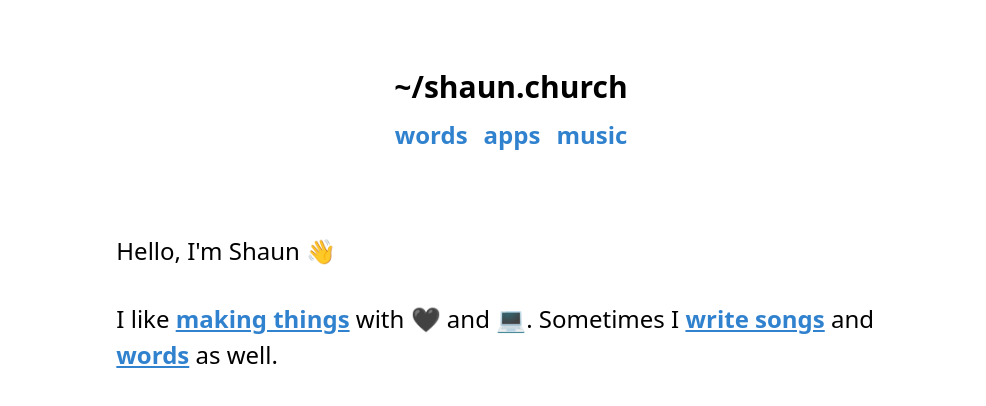
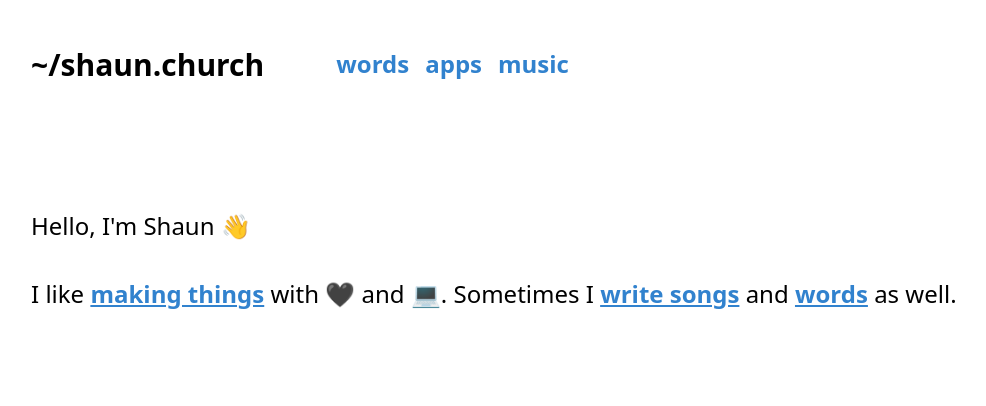
Before and after one commit to NorfolkDev/norfolkdevelopers-website, a Next.js app: page / in a window 1280 px wide. Shown: the top 406 px of the page, without its empty margins (129-1115 px from the left). Built offline with nearby package versions, Linux system fonts and the light colour scheme.

Commit message:
Adjust layout styles

```diff
--- a/src/components/layout/Layout.tsx
+++ b/src/components/layout/Layout.tsx
@@ -7,16 +7,21 @@ const navLinks = [
   { url: "/music", label: "music" }
 ];
 
-export default function Layout({ children }) {
+type Props = {
+  children: React.ReactNode;
+  location?: string;
+};
+
+export default function Layout({ children, location }: Props) {
   return (
-    <div className="ml-auto mr-auto w-full lg:w-2/3">
-      <header>
-        <h1 className="text-center pt-16 pb-2 font-extrabold text-3xl hover:text-blue-600">
+    <div className="ml-auto mr-auto w-full md:w-4/5 lg:max-w-5xl mb-64">
+      <header className="md:flex h-32 fade-out">
+        <h1 className="inset font-extrabold text-3xl hover:text-blue-600 self-center">
           <Link href="/">
             <a>{config.siteName}</a>
           </Link>
         </h1>
-        <nav className="text-2xl text-center font-normal">
+        <nav className="inset text-2xl font-normal align-middle justify-center self-center">
           {navLinks.map(navLink => (
             <Link href={navLink.url} key={navLink.label}>
               <a className="pr-2 pl-2 font-semibold text-blue-600 hover:text-blue-400">
```
